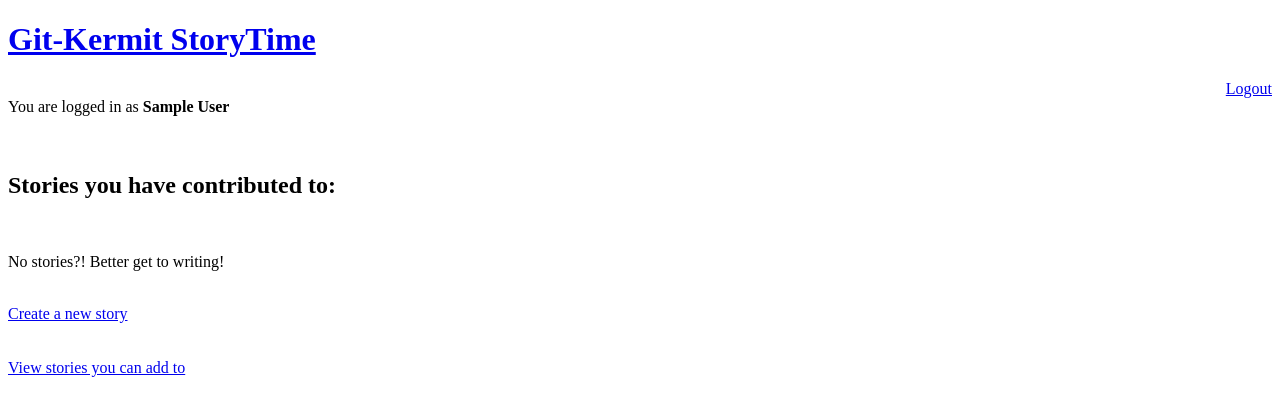
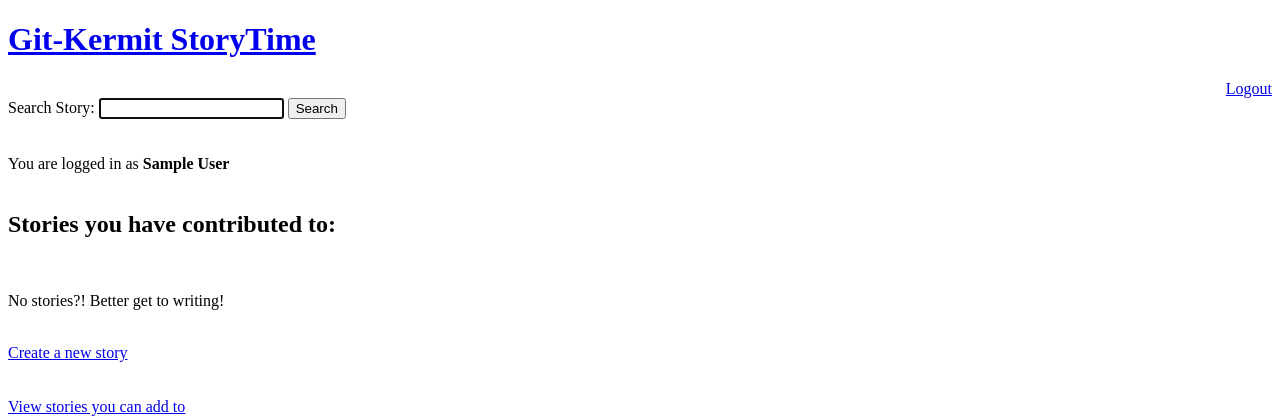
Before and after one commit to JasonLin43212/Git-Kermmit, a Flask app: page / in a window 1280 px wide. Shown: the top 420 px of the page. Run offline with Flask 2, Linux system fonts and the light colour scheme; the visitor is signed in with stand-in values (Sample User, id 1); data comes from the database, SQL or seed files in the repository; both versions use the stored data as it was after the commit.

Commit message:
search functionality added

```diff
--- a/app.py
+++ b/app.py
@@ -205,8 +205,16 @@ def authStory():
 	return redirect(url_for("homepage"))
 
 
-
-
+@app.route("/search", methods = ['POST','GET'])
+def searchStory():
+	searchQuery=request.form["search"]
+	if not session.get("uname"):
+		return redirect(url_for("homepage"))
+	username=session["uname"]
+	with sqlite3.connect("discobandit.db") as db:
+		cur= db.cursor()
+		fetchedPass= cur.execute("SELECT title from edits WHERE title = ?",(searchQuery,)).fetchall()
+	return render_template("searchStory.html", user = username, stories = fetchedPass, lenStories = len(fetchedPass))
 
 if __name__ == "__main__":
     app.debug = True
--- a/templates/loggedIn.html
+++ b/templates/loggedIn.html
@@ -4,8 +4,14 @@
 {% block log %}Logout{% endblock %}
 
 {% block content %}
+<form action="/search" method="POST">
+    Search Story: <input type="text" name="search" autofocus>
+    <button type ="submit">Search</button>
+</form>
+<br>
+<br>
 You are logged in as <b>{{user}}</b>
-<br><br><br>
+<br><br>
 
 <h2>Stories you have contributed to:</h2><br>
 {% if lenStories == 0 %}
```
Also changed, not shown: templates/searchStory.html (added, +14 -0 lines), discobandit.db (added).
